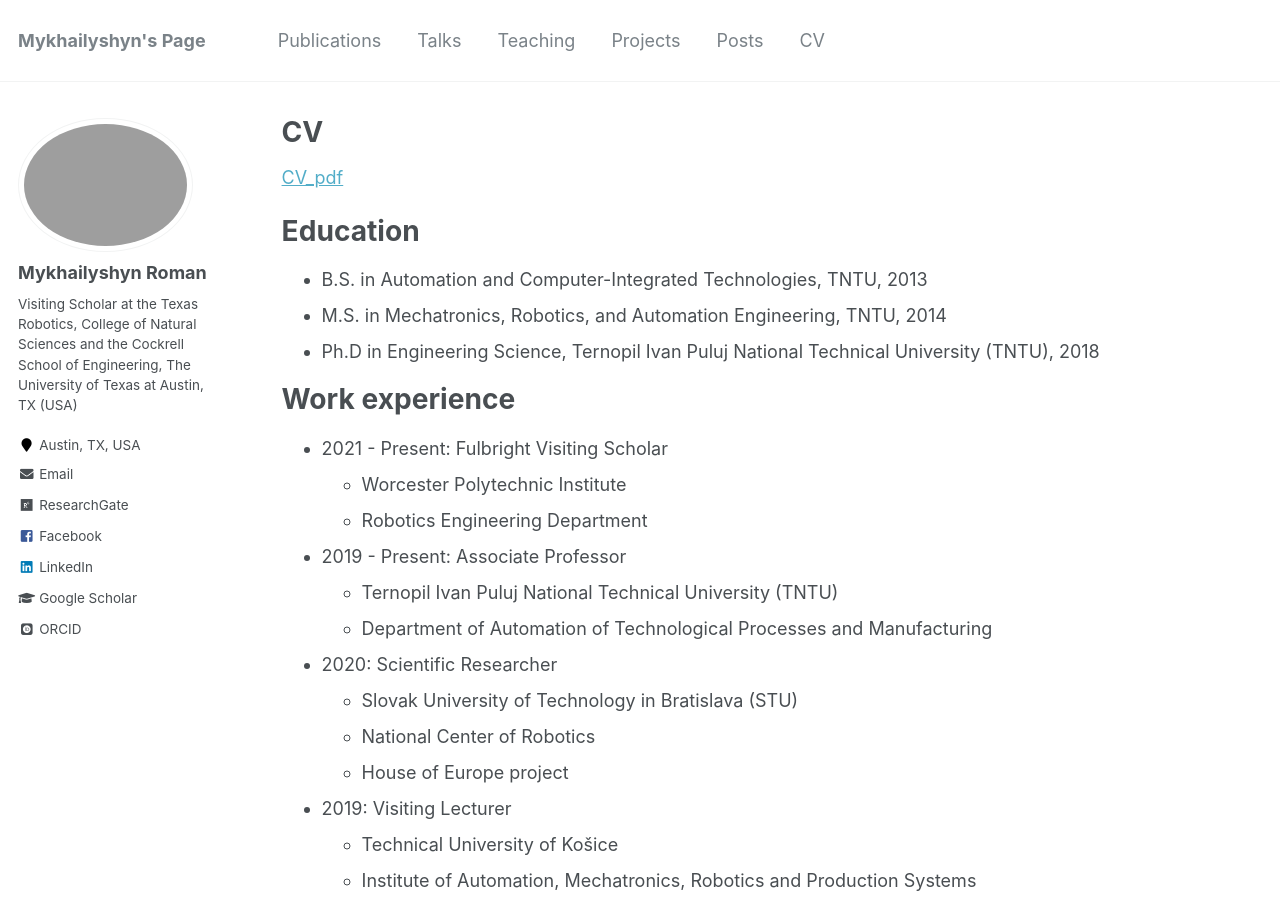
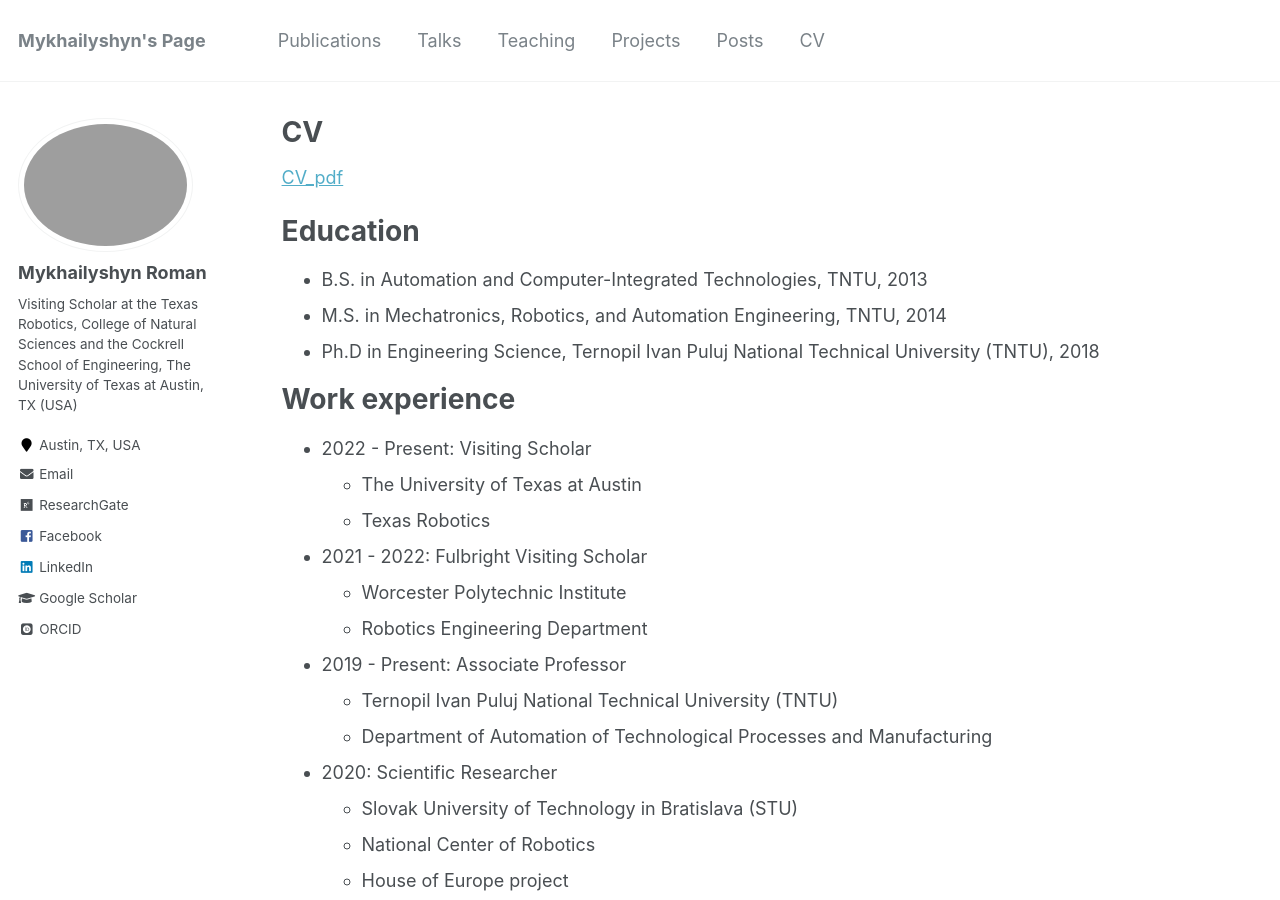
Before and after one commit to RomanMykhailyshyn/RomanMykhailyshyn.github.io, a Jekyll site: the page built from _pages/cv.md, in a window 1280 px wide and 900 px high. Built offline with Jekyll 4.4.1, drawn with Linux system fonts in a browser that asks for light colours; some web fonts are replaced.

Commit message:
Update cv.md

```diff
--- a/_pages/cv.md
+++ b/_pages/cv.md
@@ -17,7 +17,11 @@ Education
 
 Work experience
 ======
-* 2021 - Present: Fulbright Visiting Scholar
+* 2022 - Present: Visiting Scholar
+  * The University of Texas at Austin
+  * Texas Robotics
+
+* 2021 - 2022: Fulbright Visiting Scholar
   * Worcester Polytechnic Institute
   * Robotics Engineering Department
 
```
